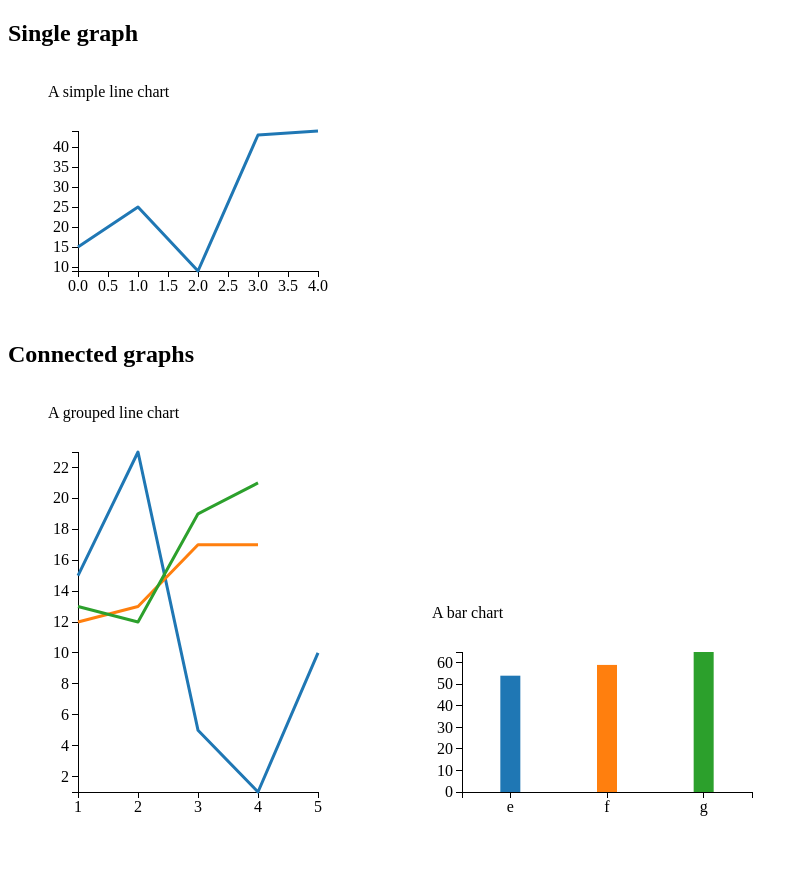
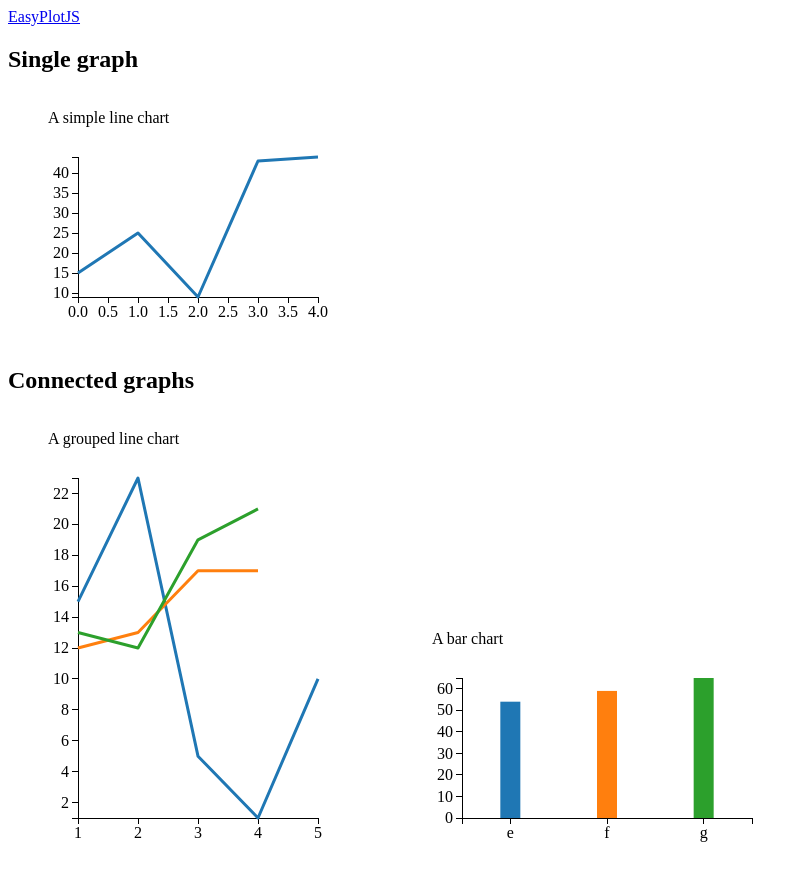
Before and after one commit to robertreingit/easyPlotJS, a website: page index.html in a window 1280 px wide. Shown: the whole page, without its empty margins (0-808 px from the left). Before the commit the page ends 850 px from the top, so only its background shows below. Drawn offline with nearby package versions, Linux system fonts and the light colour scheme.

Commit message:
Add link to github on index.html

```diff
--- a/index.html
+++ b/index.html
@@ -5,6 +5,9 @@
   <link rel="stylesheet" href="style.css" type="text/css">
 </head>
 <body>
+  <nav>
+    <a href="https://github.com/robertreingit/EasyPlotJS">EasyPlotJS</a>
+  </nav>
 
   <main>
     <section>
```
